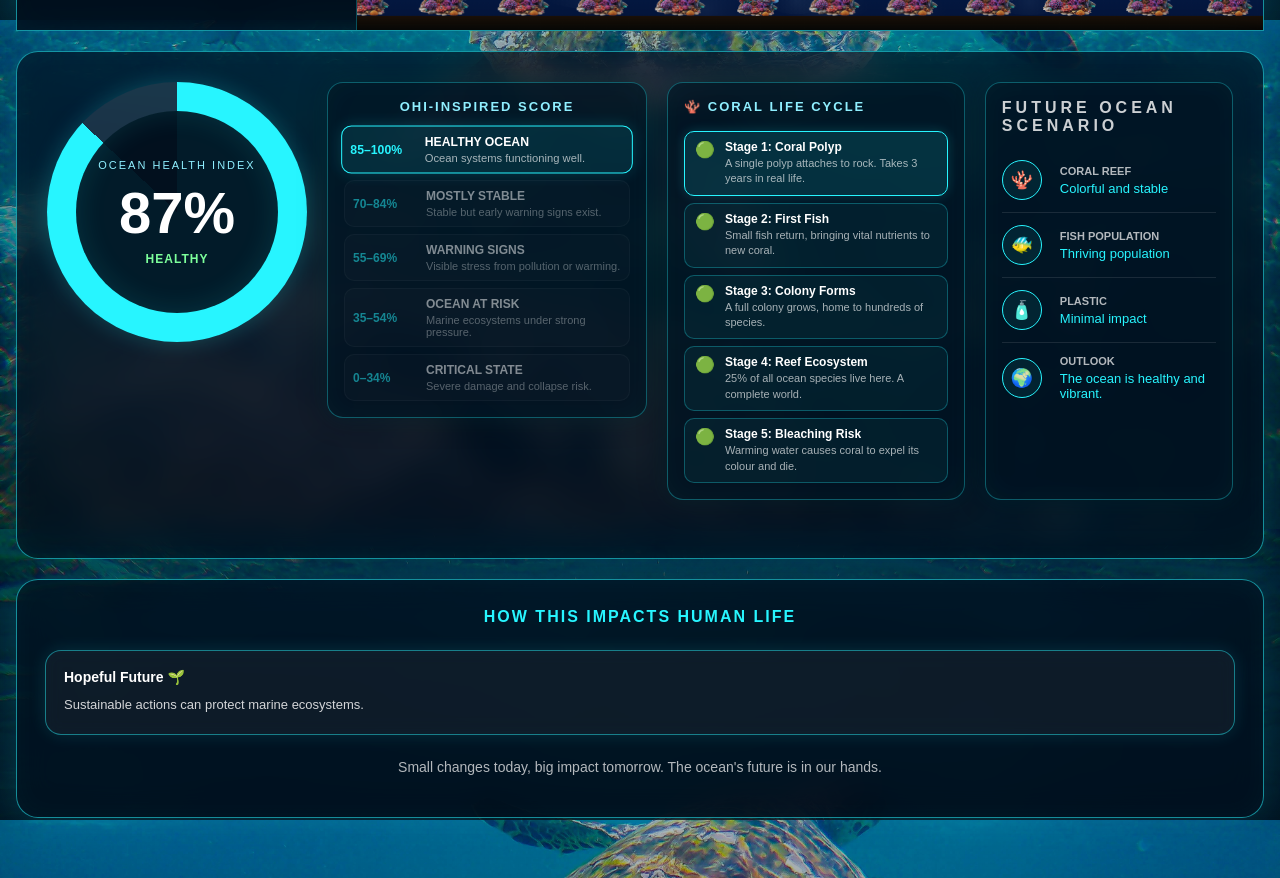
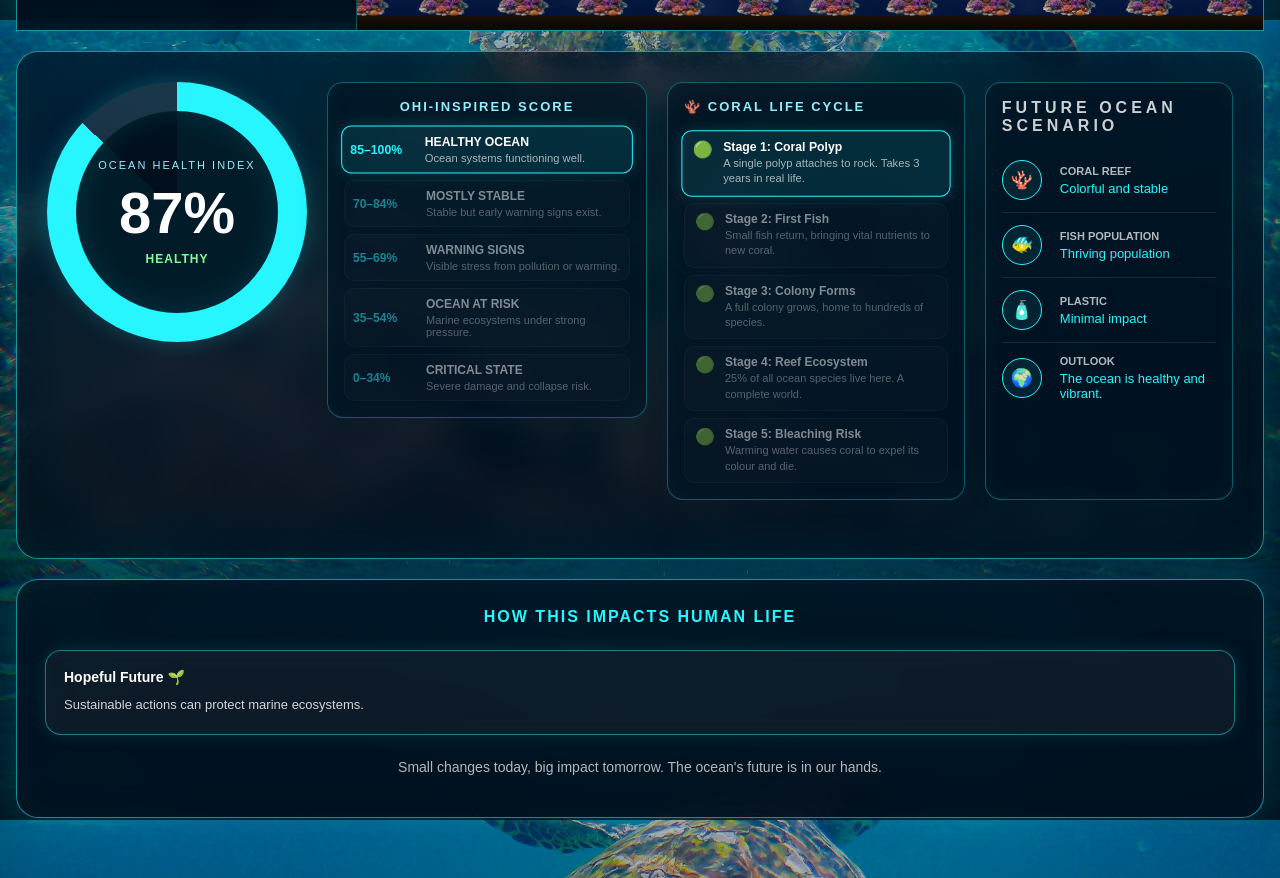
Before and after one commit to desha2103/OurOceanInFuture, a React (Vite) app in the folder ouroceaninfuture/: page / in a window 1280 px wide. Shown: the part 780-1658 px from the top of the page. Built offline with nearby package versions, Linux system fonts and the light colour scheme.

Commit message:
coral lifecycle css added

```diff
--- a/ouroceaninfuture/src/OceanFutureSimulator.css
+++ b/ouroceaninfuture/src/OceanFutureSimulator.css
@@ -124,6 +124,8 @@ body::-webkit-scrollbar,
   box-shadow:0 4px 28px rgba(255,218,40,0.45);
   animation:toastIn 0.35s ease;
 }
+
+
 @keyframes toastIn{from{opacity:0;transform:translateX(-50%) translateY(-30px)}to{opacity:1;transform:translateX(-50%) translateY(0)}}
 
 /* ══ MAIN SIDE-BY-SIDE LAYOUT ══════════════════════════ */
@@ -279,15 +281,38 @@ input[type="range"]{
 /* lifecycle */
 .lifecycle-panel{display:flex;flex-direction:column;gap:7px;}
 .lifecycle-title{margin:0 0 10px;font-size:13px;letter-spacing:2px;text-transform:uppercase;color:#8fefff;}
-.lifecycle-row{
-  display:grid;grid-template-columns:22px 1fr;gap:8px;align-items:start;
-  padding:8px 10px;border-radius:10px;
-  border:1px solid rgba(255,255,255,0.07);
-  background:rgba(255,255,255,0.03);transition:all 0.4s;
+/* Coral Life Cycle rows — same behavior as OHI score */
+.lifecycle-row {
+  display: grid;
+  grid-template-columns: 22px 1fr;
+  gap: 8px;
+  align-items: start;
+
+  padding: 8px 10px;
+  border-radius: 10px;
+
+  background: rgba(255,255,255,0.03);
+  border: 1px solid rgba(255,255,255,0.07);
+
+  opacity: 0.5;
+  transition: all 0.3s ease;
 }
-.lifecycle-row.lc-active {border-color:rgba(39,245,255,0.28);background:rgba(39,245,255,0.05);}
-.lifecycle-row.lc-current{border-color:#27f5ff;background:rgba(39,245,255,0.12);box-shadow:0 0 12px rgba(39,245,255,0.18);}
-.lifecycle-row.lc-dead   {opacity:0.4;}
+
+/* Keep old active/dead classes from TSX, but do not make them bright */
+.lifecycle-row.lc-active,
+.lifecycle-row.lc-dead {
+  background: rgba(255,255,255,0.03);
+  border-color: rgba(255,255,255,0.07);
+}
+
+/* Only current lifecycle stage becomes selected */
+.lifecycle-row.lc-current {
+  opacity: 1;
+  border-color: #27f5ff;
+  background: rgba(39,245,255,0.1);
+  box-shadow: 0 0 16px rgba(39,245,255,0.16);
+  transform: scale(1.02);
+}
 .lifecycle-row strong{font-size:12px;display:block;margin-bottom:2px;}
 .lifecycle-row p{margin:0;font-size:11px;color:rgba(255,255,255,0.65);line-height:1.4;}
 
```
